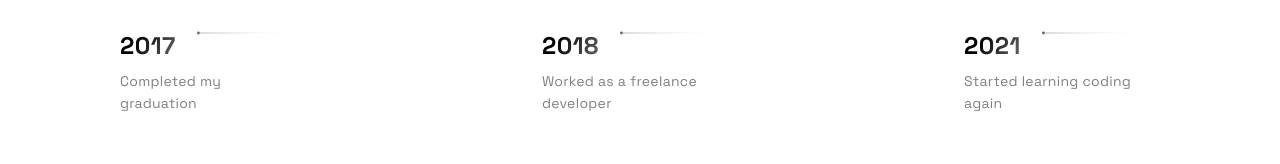
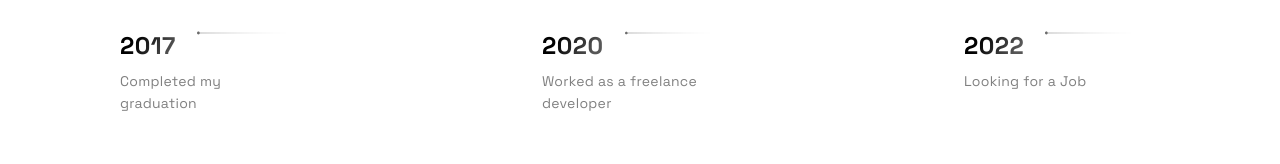
Before and after one commit to gauravzuse/personal-portfolio, a Next.js app: page / in a window 1280 px wide. Shown: the part 2803-2967 px from the top of the page. Built offline with nearby package versions, Linux system fonts and the light colour scheme.

Commit message:
Update constants.js

```diff
--- a/src/constants/constants.js
+++ b/src/constants/constants.js
@@ -39,6 +39,6 @@ export const projects = [
 
 export const TimeLineData = [
   { year: 2017, text: 'Completed my graduation', },
-  { year: 2018, text: 'Worked as a freelance developer', },
-  { year: 2021, text: 'Started learning coding again', },
+  { year: 2020, text: 'Worked as a freelance developer', },
+  { year: 2022, text: 'Looking for a Job', },
 ];
```
